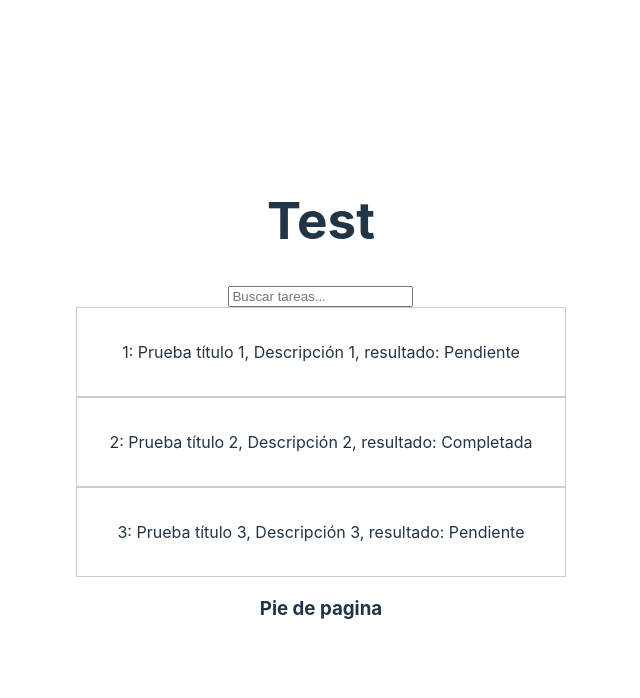
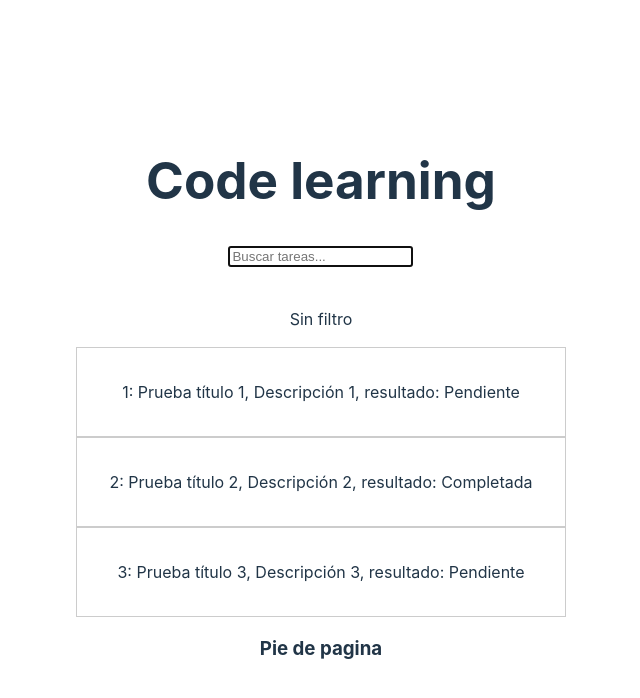
Before and after one commit to dlarreagoni/react-101-dlarrea, a React (Vite) app: page / in a window 1280 px wide. Shown: the top 698 px of the page, without its empty margins (319-959 px from the left). Built offline with nearby package versions, Linux system fonts and the light colour scheme.

Commit message:
metemos condicionales, callback y effects.

```diff
--- a/src/App.tsx
+++ b/src/App.tsx
@@ -1,7 +1,7 @@
 import { useState } from 'react'
 import './App.css'
 import Layout from './components/Layout/Layout'
-import SearchBar from './components/Search/Search'
+import SearchBar from './components/Search/SearchBar'
 import TasksLists from './components/TaskCard/TaskList'
 import { Task } from './types'
 
@@ -16,7 +16,7 @@ function App() {
 
   return (
     <Layout>
-      <SearchBar searchText={searchText} setSearchText={setSearchText} />
+      <SearchBar onSearch={(searchText: string) => setSearchText(searchText)} />
       <br />
       <TasksLists tasks={todosList} filter={searchText} />
     </Layout>
--- a/src/components/Layout/Layout.tsx
+++ b/src/components/Layout/Layout.tsx
@@ -4,7 +4,7 @@ import Header from './Header/Header'
 const Layout: FC<PropsWithChildren> = ({ children }) => {
   return (
     <div>
-      <Header title="Test" />
+      <Header title="Code learning" />
       <main>{children}</main>
       <footer>
         <h3>Pie de pagina</h3>
--- a/src/components/Search/Search.tsx
+++ /dev/null
@@ -1,17 +0,0 @@
-import { FC } from 'react'
-
-const SearchBar: FC<{ searchText: string; setSearchText: (text: string) => void }> = ({
-  searchText,
-  setSearchText,
-}) => {
-  return (
-    <input
-      type="text"
-      placeholder="Buscar tareas..."
-      value={searchText}
-      onChange={(e) => setSearchText(e.target.value)}
-    />
-  )
-}
-
-export default SearchBar
--- /dev/null
+++ b/src/components/Search/SearchBar.tsx
@@ -0,0 +1,22 @@
+import { FC, useCallback, useEffect, useRef } from 'react'
+
+interface SearchBarProps {
+  onSearch: (searchText: string) => void
+}
+
+const SearchBar: FC<SearchBarProps> = ({ onSearch }) => {
+  const handleSearch = useCallback((e: React.ChangeEvent<HTMLInputElement>) => onSearch(e.target.value), [onSearch])
+  const inputRef = useRef<HTMLInputElement>(null)
+
+  useEffect(() => {
+    inputRef.current?.focus()
+  }, [])
+
+  return (
+    <div>
+      <input ref={inputRef} type="text" placeholder="Buscar tareas..." onChange={handleSearch} />
+    </div>
+  )
+}
+
+export default SearchBar
--- a/src/components/TaskCard/TaskList.tsx
+++ b/src/components/TaskCard/TaskList.tsx
@@ -12,6 +12,12 @@ const TasksLists: FC<TasksListProps> = ({ tasks, filter }) => {
 
   return (
     <>
+      {filter && (
+        <p>
+          {filteredTodos.length} encontradas; Filtrando por la palabra: {filter}
+        </p>
+      )}
+      {!filter && <p>Sin filtro</p>}
       {filteredTodos.map((todo: Task) => (
         <TaskCard task={todo} key={`task-${todo.id}`} />
       ))}
```
